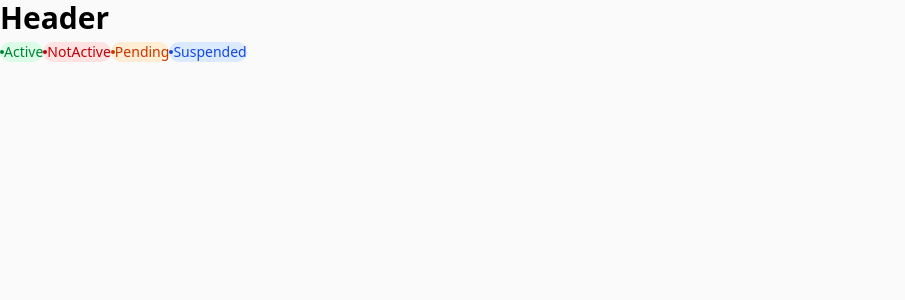
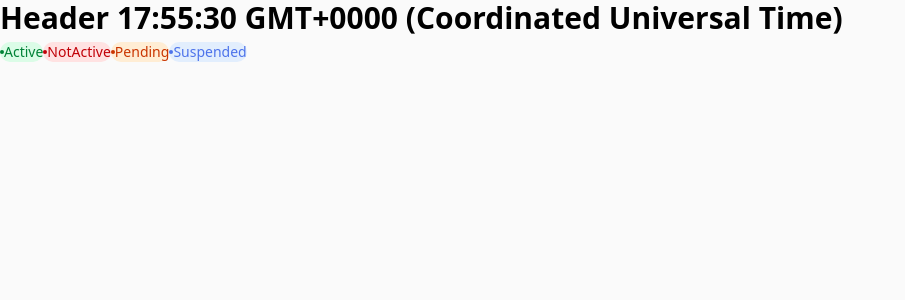
Before and after one commit to Nepalcem/next-crm, a Next.js app: page / in a window 1280 px wide. Shown: the top 300 px of the page, without its empty margins (0-905 px from the left). Built offline with nearby package versions, Linux system fonts and the light colour scheme.

Commit message:
static rendering

```diff
--- a/src/app/page.tsx
+++ b/src/app/page.tsx
@@ -4,11 +4,11 @@ import StatusLabel, { Status } from "./components/status-label";
 export default function Home() {
   return (
     <main>
-      <h1 className="text-3xl font-bold">Header</h1>
+      <h1 className="text-3xl font-bold">Header {new Date().toTimeString()}</h1>
       <StatusLabel status={Status.Active}>Active</StatusLabel>
       <StatusLabel status={Status.NotActive}>NotActive</StatusLabel>
       <StatusLabel status={Status.Pending}>Pending</StatusLabel>
-      <StatusLabel status={Status.Suspended}>Suspended</StatusLabel>
+      <StatusLabel status={Status.Suspended} disabled={true}>Suspended</StatusLabel>
     </main>
   );
 }
```
